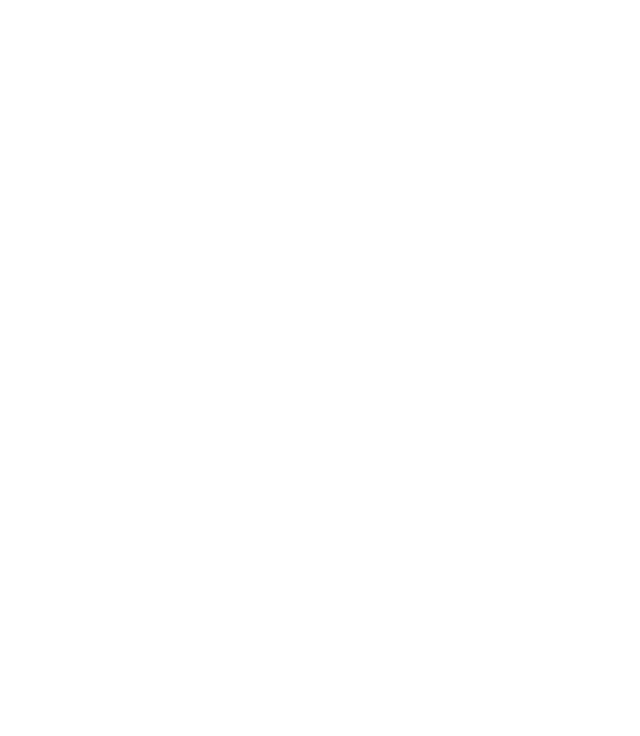
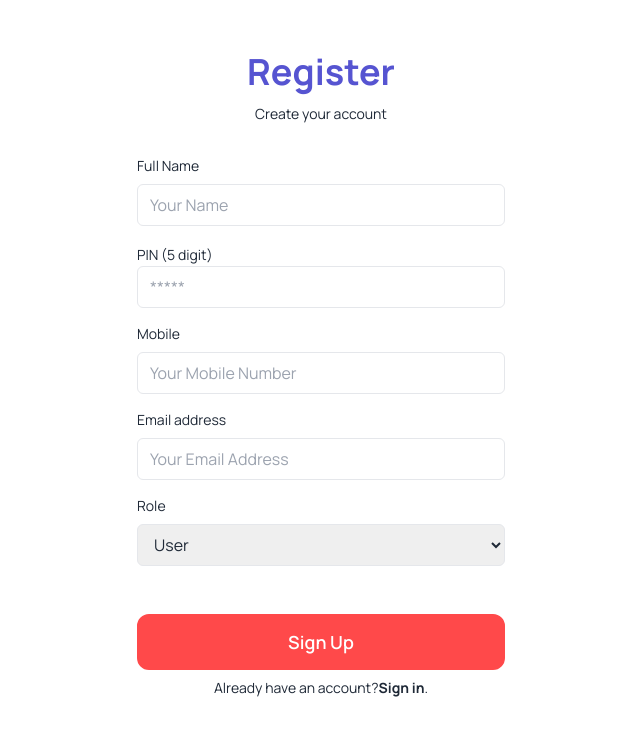
Before and after one commit to afiagithub/pocketBank-client, a React (Vite) app: page /register in a window 1280 px wide. Shown: the top 736 px of the page, without its empty margins (319-959 px from the left). Built offline with nearby package versions, Linux system fonts and the light colour scheme; no server answers.

Commit message:
added register page

```diff
--- a/package.json
+++ b/package.json
@@ -10,12 +10,17 @@
     "preview": "vite preview"
   },
   "dependencies": {
+    "@tanstack/react-query": "^5.51.1",
+    "axios": "^1.7.2",
     "firebase": "^10.12.3",
     "localforage": "^1.10.0",
     "match-sorter": "^6.3.4",
     "react": "^18.3.1",
     "react-dom": "^18.3.1",
+    "react-hook-form": "^7.52.1",
+    "react-icons": "^5.2.1",
     "react-router-dom": "^6.24.1",
+    "react-toastify": "^10.0.5",
     "sort-by": "^1.2.0"
   },
   "devDependencies": {
--- /dev/null
+++ b/src/hooks/useAxiosPublic.jsx
@@ -0,0 +1,11 @@
+import axios from "axios";
+
+const axiosPublic = axios.create({
+    baseURL: 'http://localhost:5000',
+})
+
+const useAxiosPublic = () => {
+    return axiosPublic
+};
+
+export default useAxiosPublic;
--- /dev/null
+++ b/src/layouts/Dashboard.jsx
@@ -0,0 +1,11 @@
+
+
+const dashboard = () => {
+    return (
+        <div>
+            <h1>Dashboard</h1>
+        </div>
+    );
+};
+
+export default dashboard;
--- a/src/main.jsx
+++ b/src/main.jsx
@@ -3,9 +3,14 @@
 import './index.css'
 import { RouterProvider } from "react-router-dom";
 import router from './routes/Route.jsx';
+import { ToastContainer } from 'react-toastify';
+import AuthProvider from './providers/AuthProvider.jsx';
 
 ReactDOM.createRoot(document.getElementById('root')).render(
   <React.StrictMode>
-    <RouterProvider router={router} />
+    <AuthProvider>
+      <RouterProvider router={router} />
+      <ToastContainer />
+    </AuthProvider>
   </React.StrictMode>,
 )
--- a/src/pages/Register.jsx
+++ b/src/pages/Register.jsx
@@ -1,8 +1,108 @@
-
+import { Link, useNavigate } from "react-router-dom";
+import { useForm } from "react-hook-form"
+import { useContext } from "react";
+import { toast } from 'react-toastify';
+import "react-toastify/dist/ReactToastify.css";
+import { AuthContext } from "../providers/AuthProvider";
+import useAxiosPublic from "../hooks/useAxiosPublic";
 
 const Register = () => {
+    const { createUser, updateUserProfile } = useContext(AuthContext);
+    const axiosPublic = useAxiosPublic();
+    const navigate = useNavigate();
+
+    const { register, handleSubmit, formState: { errors } } = useForm();
+
+    const onSubmit = (data) => {
+        const { fullName, pin, mobile, email, role } = data;
+        if (pin.length < 5) {
+            toast.error("PIN must be 5 digit long");
+            return;
+        }
+        else if (mobile.length < 11) {
+            toast.error("Mobile must be 11 digit long");
+            return;
+        }
+        const newPin = pin + "a";
+        createUser(email, newPin)
+            .then(() => {
+                updateUserProfile(fullName)
+                    .then(async () => {
+                        const userInfo = {
+                            name: fullName,
+                            email,
+                            pin,
+                            mobile,
+                            role,
+                            status: 'pending'
+                        }
+                        const res = await axiosPublic.post("/users", userInfo);
+                        console.log(res);
+                        if (res.data.insertedId) {
+                            navigate('/')
+                            toast.success("Successfully Registered")
+                        }
+                    });
+            })
+            .catch((error) => {
+                console.log(error.message)
+            });
+    }
     return (
-        <div>
+        <div className="flex flex-col max-w-md mx-auto p-6 rounded-md sm:p-10 mb-10">
+            <div className="mb-8 text-center">
+                <h1 className="my-3 text-4xl font-bold text-[#5654D1]">Register</h1>
+                <p className="text-sm dark:text-secondary">Create your account</p>
+            </div>
+            <form onSubmit={handleSubmit(onSubmit)} className="space-y-12">
+                <div className="space-y-4">
+                    <div>
+                        <label className="block mb-2 text-sm">Full Name</label>
+                        <input type="text" name="name" placeholder="Your Name" {...register("fullName")}
+                            className="w-full px-3 py-2 border rounded-md dark:border-gray-300 dark:bg-gray-50 dark:text-gray-800" />
+                    </div>
+                    {errors.fullName && <span className="text-red-700 font-semibold">This field is required</span>}
+                    <div>
+                        <label className="text-sm">PIN (5 digit)</label>
+                        <input type="number" name="pin" id="pin" placeholder="*****" {...register("pin", { required: true })}
+                            className="w-full px-3 py-2 border rounded-md dark:border-gray-300 dark:bg-gray-50 dark:text-gray-800" />
+                    </div>
+                    {errors.pin && <span className="text-red-700 font-semibold">This field is required</span>}
+                    <div>
+                        <label className="block mb-2 text-sm">Mobile</label>
+                        <input type="number" name="mobile" placeholder="Your Mobile Number" {...register("mobile")}
+                            className="w-full px-3 py-2 border rounded-md dark:border-gray-300 dark:bg-gray-50 dark:text-gray-800" />
+                    </div>
+                    {errors.mobile && <span className="text-red-700 font-semibold">This field is required</span>}
+                    <div>
+                        <label className="block mb-2 text-sm">Email address</label>
+                        <input type="email" name="email" placeholder="Your Email Address" {...register("email", { required: true })}
+                            className="w-full px-3 py-2 border rounded-md dark:border-gray-300 dark:bg-gray-50 dark:text-gray-800" />
+                    </div>
+                    {errors.email && <span className="text-red-700 font-semibold">This field is required</span>}
+                    <div>
+                        <label className="block mb-2 text-sm">Role</label>
+                        <select className="w-full px-3 py-2 border rounded-md dark:border-gray-300 dark:bg-gray-50 dark:text-gray-800"
+                            name="role" {...register("role")}>
+                            <option value="user">User</option>
+                            <option value="agent">Agent</option>
+                        </select>
+                    </div>
+                    {errors.email && <span className="text-red-700 font-semibold">This field is required</span>}
+                </div>
+                <div className="space-y-2">
+                    <div>
+                        <input type="submit" value="Sign Up"
+                            className="w-full px-8 py-3 bg-[#ff494a] text-white text-lg font-semibold rounded-xl
+                            border-2 border-[#ff494a] hover:border-[#ff494a] hover:bg-transparent
+                            hover:text-[#ff494a]" />
+                    </div>
+                    <p className="px-6 text-sm text-center dark:text-secondary">Already have an account?
+                        <Link to="/login" className="hover:underline dark:text-[#ff494a] font-bold">
+                            Sign in</Link>.
+                    </p>
+                </div>
+            </form>
 
         </div>
     );
--- a/src/pages/TitlePage.jsx
+++ b/src/pages/TitlePage.jsx
@@ -1,16 +1,32 @@
-import { Link } from "react-router-dom";
-
+import { useContext } from "react";
+import { Link, NavLink } from "react-router-dom";
+import { AuthContext } from "../providers/AuthProvider";
+import { toast } from "react-toastify";
+import "react-toastify/dist/ReactToastify.css";
 
 const TitlePage = () => {
+    const {user, logOut} = useContext(AuthContext);
+    const handleSigOut = () => {
+        logOut()
+            .then(() => {
+                toast.success("Logged Out")
+            })
+    }
     return (
         <div className="bg-[#5654D1] h-screen flex flex-col justify-center items-center text-white">
             <h1 className="text-4xl font-bold font-nun">PocketBank</h1>
             <p className="font-light text-sm">Where your transactions are effortless and fast</p>
-            <div className="text-black flex flex-row justify-center items-center gap-5 mt-5">
-                <Link to={'/login'} className="btn bg-[#5DFBC5] border-2 border-[#5DFBC5] hover:border-[#5DFBC5]
+            <div className="">
+                {
+                    user? <NavLink onClick={handleSigOut} className="btn bg-[#5DFBC5] border-2 border-[#5DFBC5] hover:border-[#5DFBC5]
+                    hover:bg-transparent hover:text-[#5DFBC5] text-lg font-bold">LogOut</NavLink> :
+                    <div className="text-black flex flex-row justify-center items-center gap-5 mt-5">
+                        <Link to={'/login'} className="btn bg-[#5DFBC5] border-2 border-[#5DFBC5] hover:border-[#5DFBC5]
                 hover:bg-transparent hover:text-[#5DFBC5] text-lg font-bold">Log-In</Link>
                 <Link to={'/register'} className="btn bg-[#5DFBC5] border-2 border-[#5DFBC5] hover:border-[#5DFBC5]
                 hover:bg-transparent hover:text-[#5DFBC5] text-lg font-bold">Register</Link>
+                    </div>
+                }
             </div>
         </div>
     );
--- /dev/null
+++ b/src/providers/AuthProvider.jsx
@@ -0,0 +1,71 @@
+import { createContext, useEffect, useState } from "react";
+import PropTypes from 'prop-types';
+import { createUserWithEmailAndPassword, onAuthStateChanged, signInWithEmailAndPassword, signOut, updateProfile } from "firebase/auth";
+import auth from "../firebase/firebase.config";
+
+export const AuthContext = createContext(null);
+
+const AuthProvider = ({ children }) => {
+    const [user, setUser] = useState(null);
+    const [loading, setLoading] = useState(true);
+    // const axiosPublic = useAxiosPublic();
+    const createUser = (email, password) => {
+        setLoading(true)
+        return createUserWithEmailAndPassword(auth, email, password)
+    }
+
+    const signInUser = (email, password) => {
+        setLoading(true)
+        return signInWithEmailAndPassword(auth, email, password)
+    }
+
+    const updateUserProfile = (name, image=null) => {
+        return updateProfile(auth.currentUser, {
+            displayName: name,
+            photoURL: image
+        })
+    }
+
+    useEffect(() => {
+        const unSubscribe = onAuthStateChanged(auth, currentUser => {
+            setUser(currentUser)
+            // if (currentUser) {
+            //     const userInfo = { email: currentUser.email }
+            //     axiosPublic.post('/jwt', userInfo)
+            //     .then(res => {
+            //         if(res.data.token){
+            //             localStorage.setItem('access-token', res.data.token)
+            //         }
+            //     })
+            // }
+            // else {
+            //     localStorage.removeItem('access-token')
+            // }
+            setLoading(false)
+        });
+
+        return () => {
+            unSubscribe();
+        }
+
+    }, [])
+
+    const logOut = () => {
+        setUser(null)
+        return signOut(auth)
+    }
+
+    const AuthInfo = { user, setUser, loading, setLoading, createUser, signInUser, updateUserProfile, logOut }
+
+    return (
+        <AuthContext.Provider value={AuthInfo}>
+            {children}
+        </AuthContext.Provider>
+    );
+};
+
+AuthProvider.propTypes = {
+    children: PropTypes.node
+}
+
+export default AuthProvider;
```
Also changed, not shown: src/hooks/useAuth.jsx (added), 1 other file (tests, documents, lock files or other folders).
